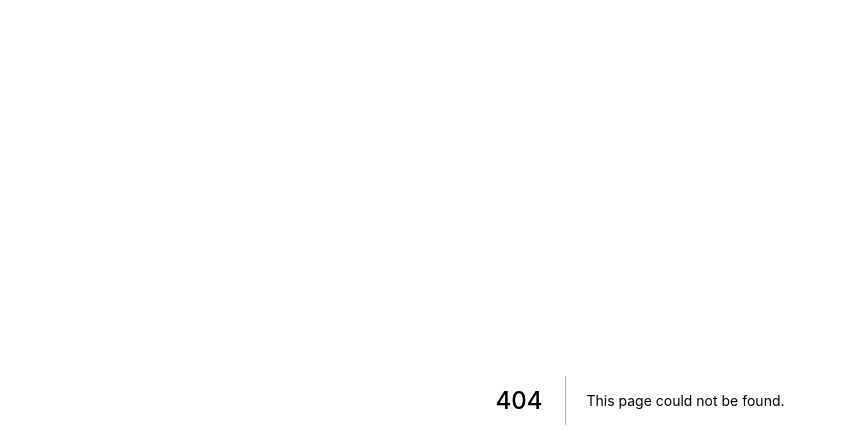
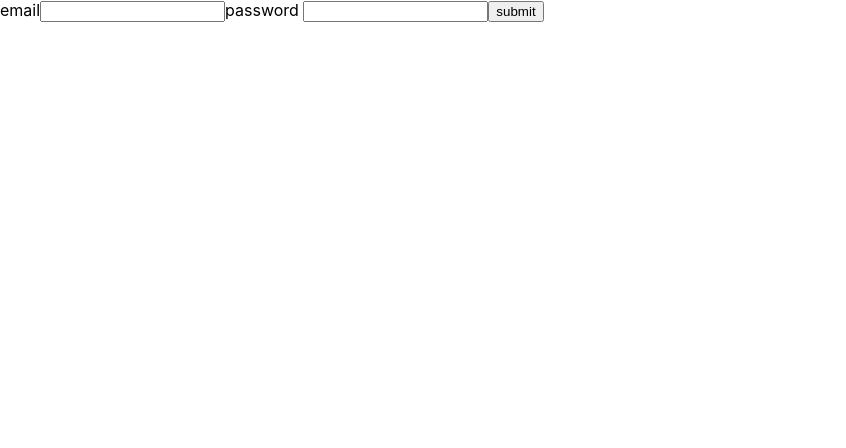
Before and after one commit to robertburitta/next-app, a Next.js app: page /signup in a window 1280 px wide. Before the commit this address had no page. Shown: the top 448 px of the page, without its empty margins (0-846 px from the left). Built offline with nearby package versions, Linux system fonts and the light colour scheme.

Commit message:
Exercise 24.04

```diff
--- /dev/null
+++ b/config/firebase.ts
@@ -0,0 +1,23 @@
+// Import the functions you need from the SDKs you need
+import { initializeApp } from "firebase/app";
+import {getDatabase} from 'firebase/database';
+import {getAuth} from 'firebase/auth'
+// TODO: Add SDKs for Firebase products that you want to use
+// https://firebase.google.com/docs/web/setup#available-libraries
+
+// Your web app's Firebase configuration
+// For Firebase JS SDK v7.20.0 and later, measurementId is optional
+const firebaseConfig = {
+  apiKey: "AIzaSyBTJ4Wsbf5YDQHRhs-TvN0SJ5pU2xi5jQI",
+  authDomain: "my-project-1529184079312.firebaseapp.com",
+  projectId: "my-project-1529184079312",
+  storageBucket: "my-project-1529184079312.appspot.com",
+  messagingSenderId: "855972979305",
+  appId: "1:855972979305:web:7a7bd91a8a4147116278f8",
+  measurementId: "G-DE1JW147G7"
+};
+
+// Initialize Firebase
+const app = initializeApp(firebaseConfig);
+export const db = getDatabase(app)
+export const auth = getAuth(app)
--- /dev/null
+++ b/hooks/useSignUp.tsx
@@ -0,0 +1,55 @@
+import React, { useState } from 'react'
+import { getAuth, createUserWithEmailAndPassword } from "firebase/auth";
+import { useForm } from 'react-hook-form';
+import { auth } from "../config/firebase"
+import { ResultHandler } from '../types/ResultHandler'
+import zod from 'zod'
+import { zodResolver } from '@hookform/resolvers/zod'
+
+// interface Response<T> {
+// 	page: number;
+// 	version: string;
+// 	data: T
+// }
+
+const SignUpSchema = zod.object({
+	email: zod.string().email().nonempty(),
+	password: zod.string().min(6).max(15).nonempty()
+})
+
+type SignUpData = zod.infer<typeof SignUpSchema>
+
+
+
+
+
+
+
+
+
+
+
+export const useSignUp = ({ onSuccess, onError }: ResultHandler<any>) => {
+	const [isPending, setIsPending] = useState(false)
+	const { handleSubmit, ...form } = useForm<SignUpData>({ resolver: zodResolver(SignUpSchema) })
+
+
+
+
+	const handleSignUp = async ({ email, password }: SignUpData) => {
+		setIsPending(true)
+		try {
+			const userCredential = await createUserWithEmailAndPassword(auth, email, password)
+
+			onSuccess?.("zarejestrowano")
+			setIsPending(false)
+		} catch (err) {
+			console.error(err)
+			setIsPending(false)
+			onError?.(err as Error)
+		}
+	}
+
+
+	return { isPending, form: { handleSignUp: handleSubmit(handleSignUp), ...form } }
+}
--- /dev/null
+++ b/pages/signup.tsx
@@ -0,0 +1,27 @@
+import React from 'react'
+import { useSignUp } from "../hooks/useSignUp"
+import { toast, ToastContainer } from 'react-toastify'
+import 'react-toastify/dist/ReactToastify.css';
+import { useRouter } from 'next/router'
+const SignUpPage = () => {
+	const router = useRouter()
+	console.log(router)
+	const { isPending, form: { register, handleSignUp, formState: { errors } } } = useSignUp({
+		onSuccess: (user) => {
+			toast.success(user)
+			router.push("/")
+		},
+		onError: (err) => {
+			toast.error(`${err}`)
+		}
+	})
+	return (
+		<form onSubmit={handleSignUp}>email<input type="text" {...register('email')} />{errors.email?.message}
+			password <input type="text" {...register('password')} />{errors.password?.message}
+			<button>{isPending ? 'loading..' : 'submit'}</button>
+			<ToastContainer />
+		</form>
+	)
+}
+
+export default SignUpPage
--- /dev/null
+++ b/types/ResultHandler.ts
@@ -0,0 +1,4 @@
+export interface ResultHandler<T> {
+	onSuccess?: (data: T) => void;
+	onError?: (error: Error) => void
+}
```
Also changed, not shown: components/Button.tsx (added, +15 -0 lines), package.json (+7 -1 lines), pages/about.tsx (added, +9 -0 lines), pages/index.tsx (+16 -0 lines), 1 other file (tests, documents, lock files or other folders).
